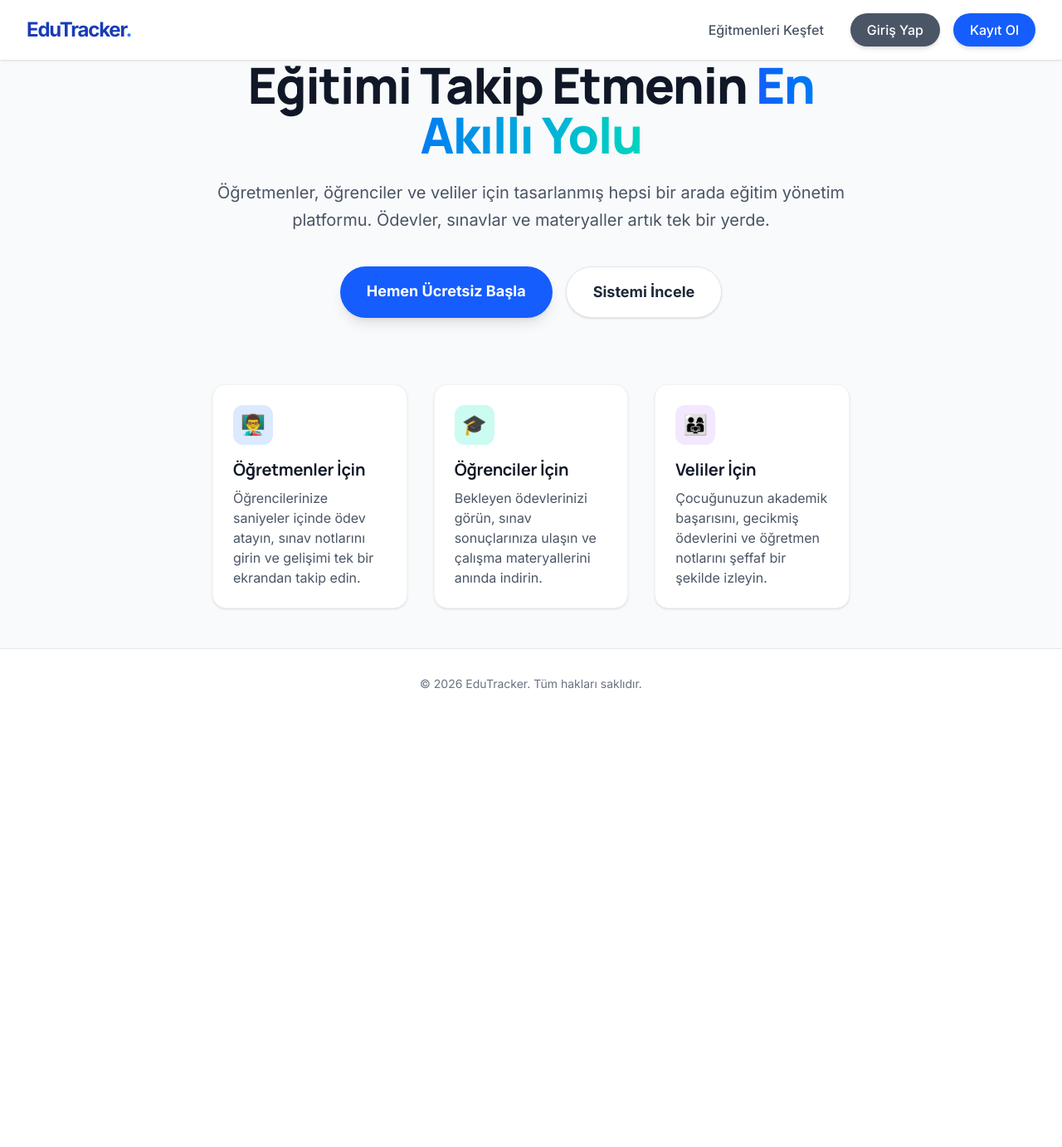
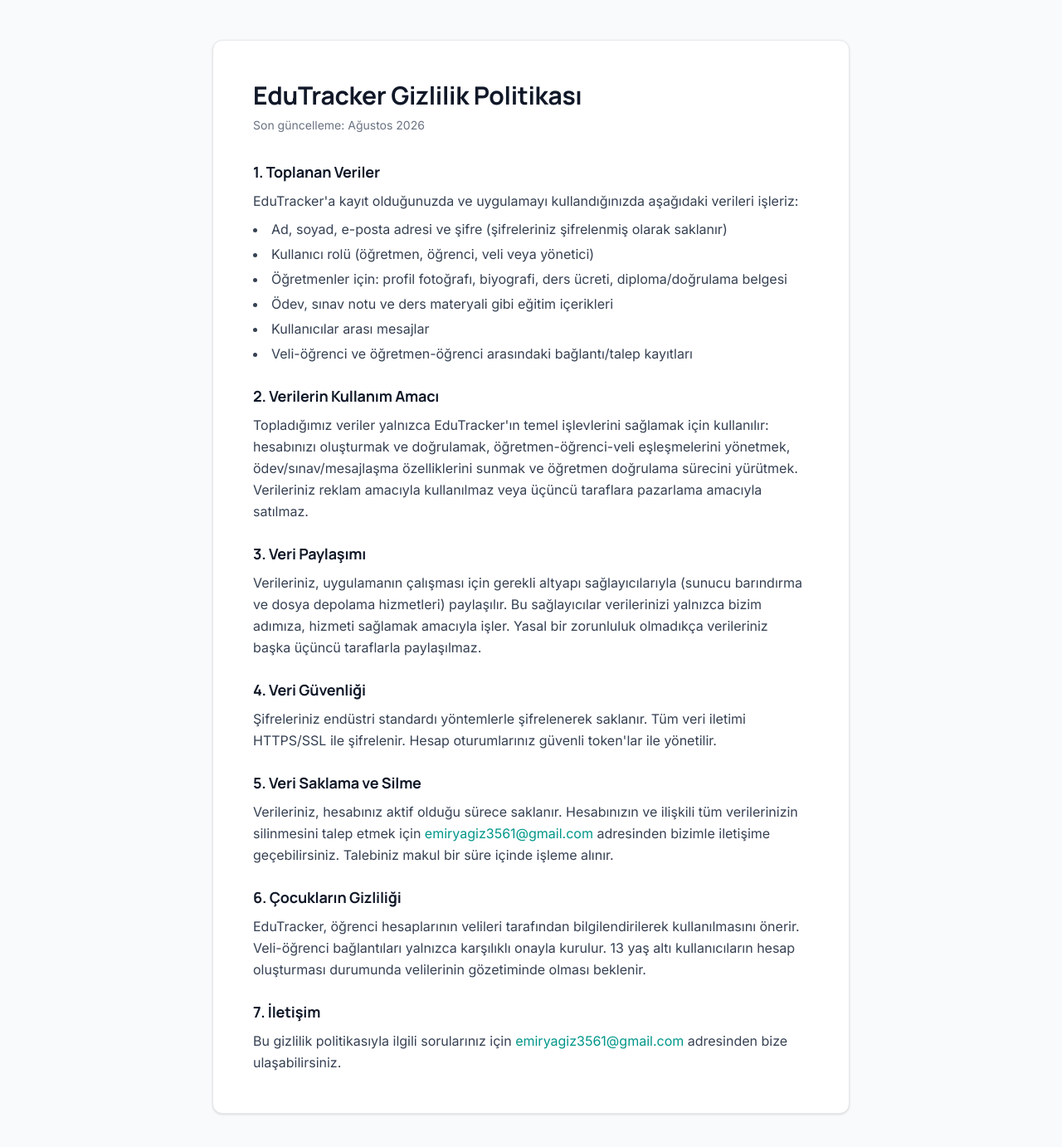
Before and after one commit to emiryaaz/student-tracker, a React (Vite) app in the folder frontend-web/: page /privacy in a window 1280 px wide. Before the commit this address led to /. Shown: the top 1382 px of the page at 83% size. Before the commit the page ends 866 px from the top, so only its background shows below. Built offline with nearby package versions, Linux system fonts and the light colour scheme; no server answers.

Commit message:
privacy update

```diff
--- a/frontend-web/src/App.jsx
+++ b/frontend-web/src/App.jsx
@@ -14,6 +14,7 @@
 import TeachersDirectory from './pages/TeachersDirectory';
 import InternalMarketplace from './pages/InternalMarketplace';
 import TeacherProfile from './pages/TeacherProfile';
+import PrivacyPolicy from './pages/PrivacyPolicy';
 
 const RoleRouter = () => {
     const { user, loading } = useContext(AuthContext);
@@ -52,6 +53,7 @@
                 <Route path="/teachers" element={<TeachersDirectory />} />
                 <Route path="/marketplace" element={<InternalMarketplace />} />
                 <Route path="/teacher/:id" element={<TeacherProfile />} />
+                <Route path="/privacy" element={<PrivacyPolicy />} />
                 <Route path="/dashboard" element={<RoleRouter />} />
 
                 <Route path="/admin" element={<ProtectedRoute><AdminDashboard /></ProtectedRoute>} />
--- /dev/null
+++ b/frontend-web/src/pages/PrivacyPolicy.jsx
@@ -0,0 +1,55 @@
+export default function PrivacyPolicy() {
+    return (
+        <div className="min-h-screen bg-gray-50 py-12 px-6">
+            <div className="max-w-3xl mx-auto bg-white rounded-xl shadow-sm border border-gray-200 p-8 md:p-12">
+                <h1 className="text-2xl md:text-3xl font-bold text-gray-900 mb-2">EduTracker Gizlilik Politikası</h1>
+                <p className="text-sm text-gray-500 mb-8">Son güncelleme: Ağustos 2026</p>
+
+                <div className="space-y-6 text-gray-700 leading-relaxed">
+                    <section>
+                        <h2 className="text-lg font-bold text-gray-900 mb-2">1. Toplanan Veriler</h2>
+                        <p>EduTracker'a kayıt olduğunuzda ve uygulamayı kullandığınızda aşağıdaki verileri işleriz:</p>
+                        <ul className="list-disc list-inside mt-2 space-y-1">
+                            <li>Ad, soyad, e-posta adresi ve şifre (şifreleriniz şifrelenmiş olarak saklanır)</li>
+                            <li>Kullanıcı rolü (öğretmen, öğrenci, veli veya yönetici)</li>
+                            <li>Öğretmenler için: profil fotoğrafı, biyografi, ders ücreti, diploma/doğrulama belgesi</li>
+                            <li>Ödev, sınav notu ve ders materyali gibi eğitim içerikleri</li>
+                            <li>Kullanıcılar arası mesajlar</li>
+                            <li>Veli-öğrenci ve öğretmen-öğrenci arasındaki bağlantı/talep kayıtları</li>
+                        </ul>
+                    </section>
+
+                    <section>
+                        <h2 className="text-lg font-bold text-gray-900 mb-2">2. Verilerin Kullanım Amacı</h2>
+                        <p>Topladığımız veriler yalnızca EduTracker'ın temel işlevlerini sağlamak için kullanılır: hesabınızı oluşturmak ve doğrulamak, öğretmen-öğrenci-veli eşleşmelerini yönetmek, ödev/sınav/mesajlaşma özelliklerini sunmak ve öğretmen doğrulama sürecini yürütmek. Verileriniz reklam amacıyla kullanılmaz veya üçüncü taraflara pazarlama amacıyla satılmaz.</p>
+                    </section>
+
+                    <section>
+                        <h2 className="text-lg font-bold text-gray-900 mb-2">3. Veri Paylaşımı</h2>
+                        <p>Verileriniz, uygulamanın çalışması için gerekli altyapı sağlayıcılarıyla (sunucu barındırma ve dosya depolama hizmetleri) paylaşılır. Bu sağlayıcılar verilerinizi yalnızca bizim adımıza, hizmeti sağlamak amacıyla işler. Yasal bir zorunluluk olmadıkça verileriniz başka üçüncü taraflarla paylaşılmaz.</p>
+                    </section>
+
+                    <section>
+                        <h2 className="text-lg font-bold text-gray-900 mb-2">4. Veri Güvenliği</h2>
+                        <p>Şifreleriniz endüstri standardı yöntemlerle şifrelenerek saklanır. Tüm veri iletimi HTTPS/SSL ile şifrelenir. Hesap oturumlarınız güvenli token'lar ile yönetilir.</p>
+                    </section>
+
+                    <section>
+                        <h2 className="text-lg font-bold text-gray-900 mb-2">5. Veri Saklama ve Silme</h2>
+                        <p>Verileriniz, hesabınız aktif olduğu sürece saklanır. Hesabınızın ve ilişkili tüm verilerinizin silinmesini talep etmek için <a href="mailto:emiryagiz3561@gmail.com" className="text-teal-600 hover:underline">emiryagiz3561@gmail.com</a> adresinden bizimle iletişime geçebilirsiniz. Talebiniz makul bir süre içinde işleme alınır.</p>
+                    </section>
+
+                    <section>
+                        <h2 className="text-lg font-bold text-gray-900 mb-2">6. Çocukların Gizliliği</h2>
+                        <p>EduTracker, öğrenci hesaplarının velileri tarafından bilgilendirilerek kullanılmasını önerir. Veli-öğrenci bağlantıları yalnızca karşılıklı onayla kurulur. 13 yaş altı kullanıcıların hesap oluşturması durumunda velilerinin gözetiminde olması beklenir.</p>
+                    </section>
+
+                    <section>
+                        <h2 className="text-lg font-bold text-gray-900 mb-2">7. İletişim</h2>
+                        <p>Bu gizlilik politikasıyla ilgili sorularınız için <a href="mailto:emiryagiz3561@gmail.com" className="text-teal-600 hover:underline">emiryagiz3561@gmail.com</a> adresinden bize ulaşabilirsiniz.</p>
+                    </section>
+                </div>
+            </div>
+        </div>
+    );
+}
```
Also changed, not shown: 1 other file (tests, documents, lock files or other folders).
